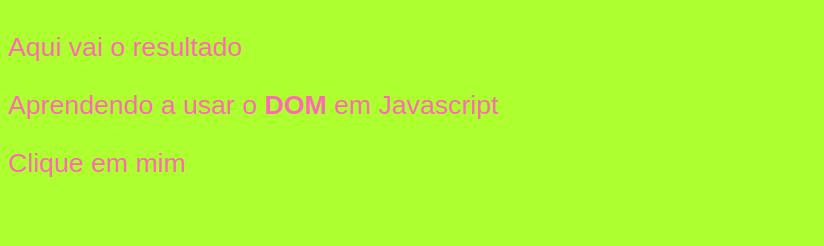
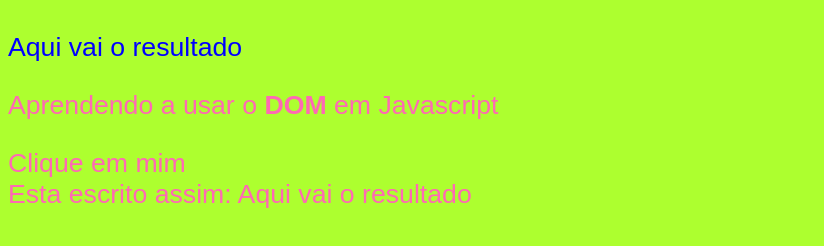
Before and after one commit to lucaseop/cursoJS, a plain HTML site: page aula09/ex005.html in a window 1280 px wide. Shown: the part 100-346 px from the top of the page, without its empty margins (0-824 px from the left). Drawn offline with Linux system fonts and the light colour scheme.

Commit message:
Update ex005.html

```diff
--- a/aula09/ex005.html
+++ b/aula09/ex005.html
@@ -19,6 +19,11 @@
     <p>Aprendendo a usar o <strong>DOM</strong> em Javascript</p>
     <div>Clique em mim</div>
     <script>
+        var corpo = window.document.body
+        var p1 = window.document.getElementsByTagName('p')[0]
+        p1.style.color = 'blue'
+        window.document.write('Esta escrito assim: '+ p1.innerText)
+
 
     </script>
 </body>
```
